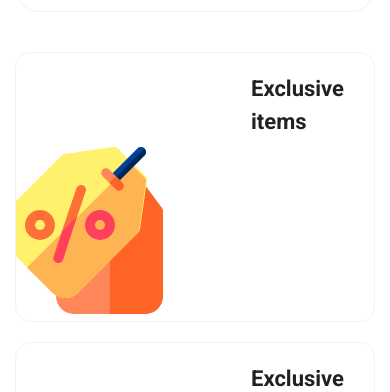
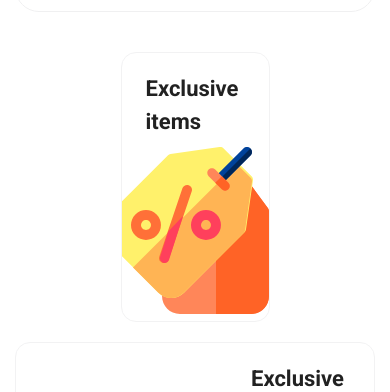
Before and after one commit to kaushalverma568/SMS, a Vue app: page / in a window 390 px wide. Shown: the part 630-1022 px from the top of the page. Built offline with nearby package versions, Linux system fonts and the light colour scheme; what vue2-touch-events would draw is missing.

Commit message:
add preloader && facebook skelton to products on load & responsive exclusive items page & sign up & sign in

```diff
--- a/src/App.vue
+++ b/src/App.vue
@@ -1,33 +1,54 @@
 <template>
-  <v-app>
+<div class="wrap">
+    <PreLoader />
+    <v-app>
       <Header />
       <v-main class="px-16__custome">
         <router-view></router-view>
       </v-main>
+  </v-app>
+</div>
 
-  </v-app>
 </template>
 
 <script>
-import Header from "./components/Header.vue";
+import Header from "./components/Header.vue"
+import PreLoader from "./components/PreLoader.vue"
 export default {
   name: 'App',
+  data: function () {
+    return {
+      // show: false
+    }
+  },
+  components: {
+    Header,
+    PreLoader
+  },
+  mounted () {
+    // this.showContent()
+  },
+  methods: {
+    showContent () {
+      setTimeout (() => {
+        this.show = true
+      },3000)
+    }
+  }
 
-  components: {
-    Header
-  },
-
-  data: () => ({
-    //
-  }),
 };
 </script>
 
 <style lang="sass">
+  // global_______________style
   .px-16__custome
     padding-right: 64px !important
     padding-left: 64px !important
     @media (max-width: 500px)
       padding-right: 15px !important
       padding-left: 15px !important
+
+
+.theme--light.v-label
+  color: #000 !important
 </style>
--- /dev/null
+++ b/src/components/PreLoader.vue
@@ -0,0 +1,81 @@
+<template>
+  <div class="spin-wrapper" v-if="show">
+    <div class="spinner">
+    </div>
+  </div>
+</template>
+
+<script>
+export default {
+  data: function () {
+    return {
+      show: true
+    }
+  },
+  mounted() {
+    this.showToggle()
+  },
+  methods: {
+    showToggle() {
+      setTimeout(() => {
+        this.show = false
+      }, 2000)
+    }
+  }
+}
+</script>
+
+
+<style scoped lang="sass">
+.spin-wrapper
+  position: fixed
+  top: 0
+  left: 0
+  width: 100%
+  height: 100%
+  background: #080705
+  z-index: 99999
+  display: flex
+  justify-content: center
+  align-items: center
+  overflow: hidden
+  opacity: .8
+  .spinner
+    position: absolute
+    height: 250px
+    width: 250px
+    border: 3px solid transparent
+    border-top-color: #A04668
+    /* top: 10%; */
+    /* left: 50%; */
+    /* margin: -30px; */
+    border-radius: 50%
+    animation: spin 2s linear infinite
+
+    &:before, &:after
+      content:''
+      position: absolute
+      border: 3px solid transparent
+      border-radius: 50%
+    &:before
+      border-top-color: #254E70
+      top: -12px
+      left: -12px
+      right: -12px
+      bottom: -12px
+      animation: spin 3s linear infinite
+
+
+    &:after
+      border-top-color: #FFFBFE
+      top: 6px
+      left: 6px
+      right: 6px
+      bottom: 6px
+      animation: spin 4s linear infinite
+@keyframes spin
+  0%
+    transform: rotate(0deg)
+  100%
+    transform: rotate(360deg)
+</style>
--- a/src/components/Store.vue
+++ b/src/components/Store.vue
@@ -1,24 +1,44 @@
 <template>
   <div class="exlusive-items-wrapper">
+
     <div class="exlusive-items">
+
       <header class="page-header">
         <h1>{{ title }}</h1>
-        <div class="sell-btn" v-if="sellButton">
-          <Button dark fullWidth>Sell item</Button>
+          <!-- <SellItem /> -->
+        <router-link to="/buy-sale">
+        <div class="sell-btn" >
+          <Button dark fullWidth>
+              Sell
+          </Button>
         </div>
+        </router-link>
+
       </header>
+
+
       <div class="exlusive-items-content">
+
+
         <div class="categories-wrapper">
           <div class="categories">
+
+          <!-- category-checkList here -->
             <h2>Categories</h2>
-            <div class="row" v-for="n in 6" :key="n">
-              <Checkbox />
-              <div class="category-name">Category name here</div>
+            <div class="row" v-for="n in 6" :key="n.id">
+              <v-checkbox
+              class="customize--checkbox"
+              label="Category name here"
+              >
+              </v-checkbox>
+              <!-- <div class="category-name">Category name here</div> -->
             </div>
           </div>
         </div>
+
+
         <div class="items-list-wrapper">
-          <header>
+          <header class="search__checklist">
             <SearchInput />
             <div>
               <DropdownButton
@@ -26,47 +46,70 @@
                 transparent
                 dropdown
                 @change="handleSortChange"
-                label="Sort Items"
+                :label="selectedSort.value"
                 :options="sortOptions"
                 :selected="selectedSort"
               />
             </div>
           </header>
+
           <content>
-            <router-link to="/item" v-for="n in 10" :key="n">
+
+            <router-link to="/item" v-for="n in 10" :key="n.id">
+
+
               <div class="item">
+                <v-sheet
+                v-if="show"
+
+                :color="`grey ${theme.isDark ? 'darken-2' : 'lighten-4'}`"
+                class="pa-3 re_position"
+              >
+                <v-skeleton-loader
+                  class="mx-auto"
+                  max-width="300"
+                  type="card"
+                ></v-skeleton-loader>
+              </v-sheet>
+
                 <div class="thumb">
-                  <img
-                    src="https://s3-alpha-sig.figma.com/img/e6a5/7dff/4c9ed6ec2f56b581d17fe6f897af8d30?Expires=1602460800&Signature=PPv~XlEo4d~30N~3mauVQcOmv14c4-0Iz0BlV-uy7QO9MohhrPAzreVFNS2wM3Gi~Z~53b2mV3ju4EFE13qA~e-qWtTl~6ZM1JZgu0alj4ctQS2hEAvyieuiO04LjFms~42~f2ZJaAew5phfezZY2qFzN8hYq65vTMKHf0pODakA8-N85B1XxaD7MoTYMr38pf2YGXS8Nk8wMMSvNCNmmkShE37qVnINXbO2d5vikdvIinmSKnoCb3To-0oAFdZ60zDcTdOD5IOhgChfryMhU9Z7ZNMLpWxH0PrzdP6jGm2G-0P1eg4TTacrgFL4SVt0zYMK~rpdH3F5UQ77Hj~sDQ__&Key-Pair-Id=APKAINTVSUGEWH5XD5UA"
-                  />
+                  <img :src="productIMG"/>
                 </div>
-                <h2>Title item of lorem ipsum dolor sit amet here</h2>
+                <h2 class="title_product">Title item of lorem ipsum dolor sit amet here</h2>
                 <div class="item-price">Rp 150.000</div>
               </div>
+
             </router-link>
+
           </content>
-          <Pagination />
+
         </div>
+
       </div>
+      <Pagination />
     </div>
   </div>
 </template>
 
 <script>
-import Checkbox from "../components/atoms/Checkbox";
+// import Checkbox from "../components/atoms/Checkbox";
 import SearchInput from "../components/atoms/SearchInput";
 import DropdownButton from "../components/atoms/DropdownButton";
 import Pagination from "../components/atoms/Pagination";
 import Button from "../components/atoms/Button";
 
+import productIMG from '../assets/exitem.svg'
+// import SellItem from '../components/atoms/SellItem'
+
 export default {
   name: "ExlusiveItems",
   components: {
-    Checkbox,
+    // Checkbox,
     SearchInput,
     DropdownButton,
     Pagination,
     Button,
+    // SellItem
   },
   props: {
     title: String,
@@ -92,114 +135,146 @@
         label: "Newest",
         value: "newest",
       },
+      productIMG: productIMG,
+      show: true
     };
   },
   methods: {
     handleSortChange(option) {
       this.selectedSort = option;
     },
+    showArticle () {
+      setTimeout (() => {
+        this.show = false
+      }, 3000)
+    }
   },
+  mounted () {
+    this.showArticle()
+  },
+  inject: {
+      theme: {
+        default: { isDark: false },
+      },
+    }
 };
 </script>
 
-<style lang="scss" scoped>
-.exlusive-items-wrapper {
-  padding: 120px 0;
-  display: flex;
-  justify-content: center;
-  .exlusive-items {
-    width: 979px;
-    max-width: 100%;
-  }
+<style lang="sass" scoped>
+.exlusive-items-wrapper
+  padding: 120px 0
+  display: flex
+  justify-content: center
+  .exlusive-items
+    width: 979px
+    max-width: 100%
+  .page-header
+    margin-bottom: 30px
+    display: flex
+    justify-content: space-between
+    align-items: center
+    h1
+      font-size: 30px
+      margin: 0
+      @media (max-width: 767px)
+        font-size: 22px
+      @media (max-width: 400px)
+        font-size: 16px
+    .sell-btn
+      width: 137px
+      @media (max-width: 400px)
+        width: 70px
+        .fullWidth
+          height: 30px
+.exlusive-items-content
+  display: flex
+  .categories-wrapper
+    @media (max-width: 992px)
+      display: none
+    .categories
+      border: 1px solid #f0f0f1
+      border-radius: 24px
+      padding: 24px
+      width: 306px
+      box-sizing: border-box
+      margin-right: 30px
+      .customize--checkbox
+        color: #131416
+        font-size: 16px
+        font-weight: bold
 
-  .page-header {
-    margin-bottom: 30px;
-    display: flex;
-    justify-content: space-between;
-    align-items: center;
-    h1 {
-      font-size: 30px;
-      margin: 0;
-    }
-    .sell-btn {
-      width: 137px;
-    }
-  }
-}
+    h2
+      font-size: 18px
+      margin: 0 0 20px 0
+    .row
+      display: flex
+      margin-bottom: 24px
+      .category-name
+        margin-left: 14px
+  .items-list-wrapper
+    flex: 1
+    .search__checklist
+      display: flex
+      @media (max-width: 992px)
+        flex-direction: column
+        .dropdown-button
+          width: auto !important
+          margin-bottom: 25px
+      .search
+        margin-right: 30px
 
-.exlusive-items-content {
-  display: flex;
+      .dropdown-button
+        width: 222px
+    content
+      display: flex
+      flex-wrap: wrap
+      justify-content: space-between
+      @media (max-width: 400px)
+        justify-content: center
+      a
+        text-decoration: none
+      .item
+        margin: 0
+        margin-bottom: 40px
+        width: 307px
+        position: relative
+        @media (max-width: 400px)
+          width: auto
+        .re_position
+          position: absolute
+          top: 0
+          right: 0
+          bottom: 0
+          left: 0
+        .thumb
+          background: #f2f2f2
+          border-radius: 24px
+          height: 307px
+          width: 307px
+          margin-bottom: 26px
+          display: flex
+          align-items: center
+          box-sizing: border-box
+          padding: 10px
+          @media (max-width: 767px)
+            width: 250px
+            height: 200px
+          img
+            width: 100%
+        .title_product
+          font-size: 18px
+          margin: 0 0 20px 0
+          color: black
+          @media (max-width: 767px)
+            font-size: 14px
 
-  .categories {
-    border: 1px solid #f0f0f1;
-    border-radius: 24px;
-    padding: 24px;
-    width: 306px;
-    box-sizing: border-box;
-    margin-right: 30px;
+        .item-price
+          font-weight: 600
+          font-size: 22px
+          color: #000
+          @media (max-width: 767px)
+            font-size: 16px
 
-    h2 {
-      font-size: 18px;
-      margin: 0 0 20px 0;
-    }
 
-    .row {
-      display: flex;
-      margin-bottom: 24px;
 
-      .category-name {
-        margin-left: 14px;
-      }
-    }
-  }
-
-  .items-list-wrapper {
-    flex: 1;
-    header {
-      display: flex;
-      .search {
-        margin-right: 30px;
-      }
-
-      .dropdown-button {
-        width: 222px;
-      }
-    }
-
-    content {
-      display: flex;
-      flex-wrap: wrap;
-      justify-content: space-between;
-      .item {
-        margin: 0;
-        margin-bottom: 40px;
-        width: 307px;
-        .thumb {
-          background: #f2f2f2;
-          border-radius: 24px;
-          height: 307px;
-          width: 307px;
-          margin-bottom: 26px;
-          display: flex;
-          align-items: center;
-          box-sizing: border-box;
-          padding: 10px;
-          img {
-            width: 100%;
-          }
-        }
-
-        h2 {
-          font-size: 18px;
-          margin: 0 0 20px 0;
-        }
-
-        .item-price {
-          font-weight: 600;
-          font-size: 22px;
-        }
-      }
-    }
-  }
-}
 </style>
--- a/src/components/atoms/DropdownButton.vue
+++ b/src/components/atoms/DropdownButton.vue
@@ -54,6 +54,8 @@
 <style lang="scss" scoped>
 .dropdown-button {
   position: relative;
+  border: 1px solid #F0F0F1;
+border-radius: 14px;
 
   &.open {
     box-shadow: 0px 11px 21px rgba(0, 0, 0, 0.104922);
@@ -64,6 +66,7 @@
 
     .options {
       display: block;
+      z-index: 9999;
     }
   }
 
--- a/src/components/atoms/Items.vue
+++ b/src/components/atoms/Items.vue
@@ -2,12 +2,14 @@
   <div class="cards__wrapper">
     <div class="wrap__cards_2">
 
+    <router-link to="/exclusive-items">
         <v-card class="Card">
           <div class="conent">
             <span class="title_card">Exclusive <br/> items</span>
             <img :src="discount" alt="">
           </div>
         </v-card>
+      </router-link>
 
         <v-card class="Card">
         <div class="conent">
--- a/src/components/atoms/Pagination.vue
+++ b/src/components/atoms/Pagination.vue
@@ -1,39 +1,34 @@
 <template>
-  <div class="pagination">
-    <img src="../../assets/arrow-left-pagination.svg" class="left-arrow" />
-    <div v-for="n in 5" class="page" :class="{ active: n === 1 }" :key="n">
-      {{ n }}
-    </div>
-    <div class="page dots">...</div>
-    <div class="page">72</div>
-    <img src="../../assets/arrow-right-pagination.svg" class="right-arrow" />
+  <div class="text-center">
+    <v-container>
+      <v-row justify="end">
+        <v-col cols="8" class="small_mobile">
+          <v-container class="max-width">
+            <v-pagination
+              v-model="page"
+              class="my-4"
+              :length="15"
+            ></v-pagination>
+          </v-container>
+        </v-col>
+      </v-row>
+    </v-container>
   </div>
 </template>
 
-<style lang="scss" scoped>
-.pagination {
-  width: 100%;
-  display: flex;
-  justify-content: flex-end;
-  align-items: center;
+<script>
+  export default {
+    data () {
+      return {
+        page: 1,
+      }
+    },
+  }
+</script>
 
-  .left-arrow {
-    margin-right: 20px;
-  }
-
-  .right-arrow {
-    margin-left: 20px;
-  }
-
-  .page {
-    font-weight: 900;
-    font-size: 16px;
-    color: #bdbebf;
-    margin: 0 10px;
-    cursor: pointer;
-    &.active {
-      color: #131416;
-    }
-  }
-}
+<style lang="sass" scoped>
+  .small_mobile
+    @media (max-width: 400px)
+      // flex: 0
+      max-width: 100%
 </style>
--- a/src/pages/ExclusiveItems.vue
+++ b/src/pages/ExclusiveItems.vue
@@ -4,6 +4,7 @@
 
 <script>
 import Store from "../components/Store";
+
 export default {
   name: "ExclusiveItems",
   components: {
```
Also changed, not shown: src/components/Header.vue (+45 -0 lines), src/pages/Item.vue (+12 -3 lines), src/assets/exitem.svg (added). Lines whose indentation alone changed are shown as unchanged.
